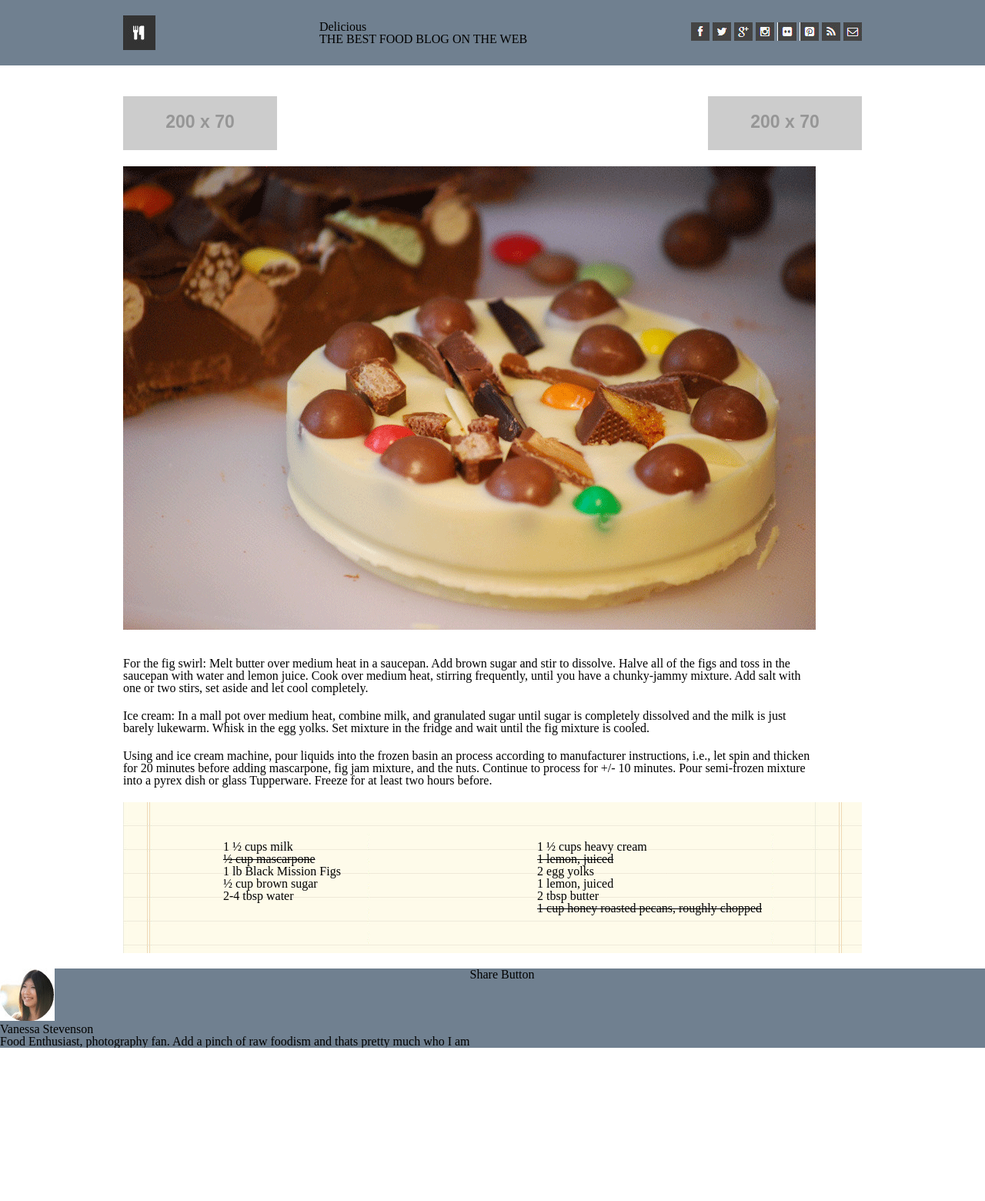
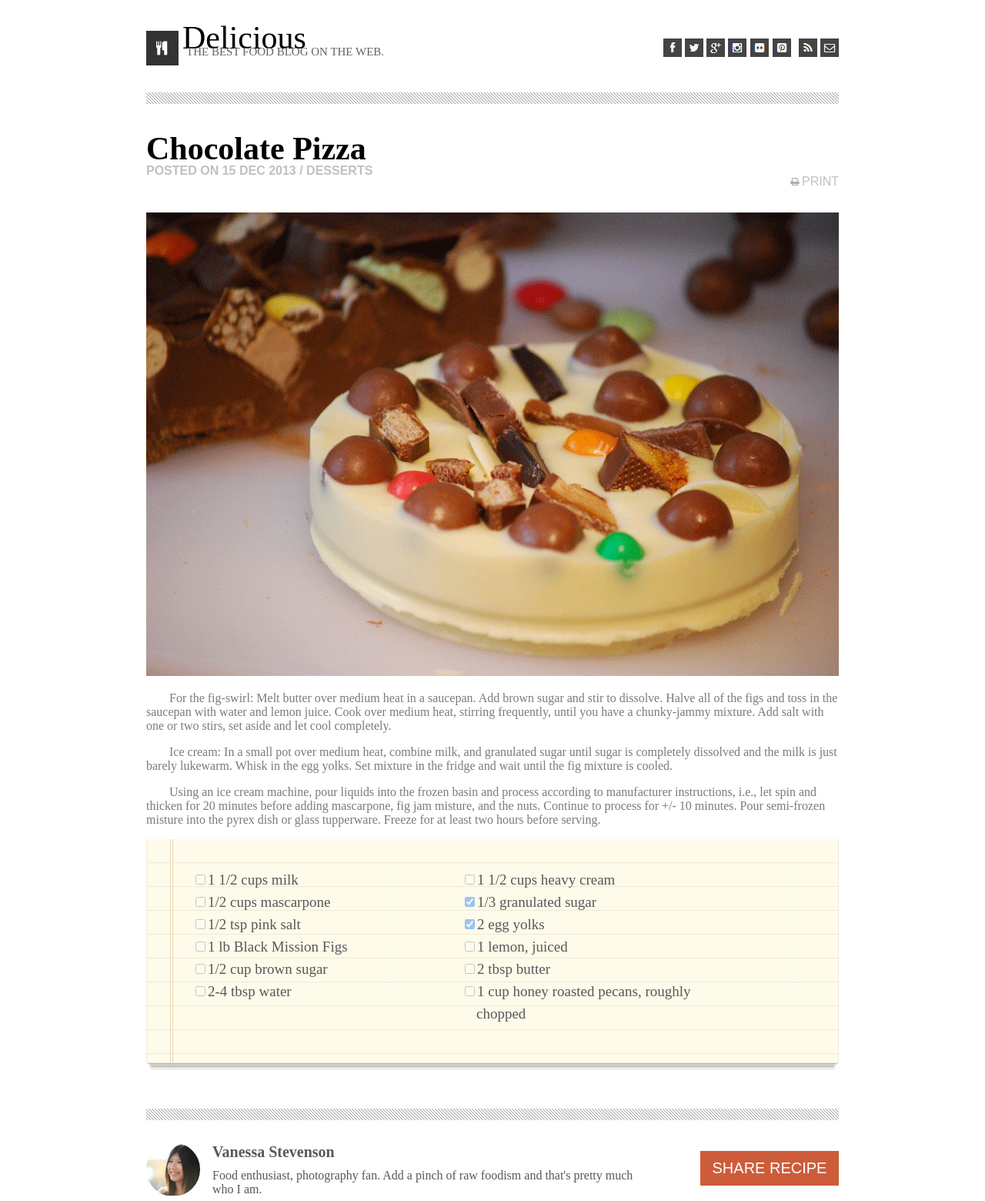
Before and after one commit to PauloMartin90/chocolate_pizza, a plain HTML site: page index.html in a window 1280 px wide. Shown: the top 1560 px of the page at 77% size. Before the commit the page ends 1361 px from the top, so only its background shows below. Drawn offline with Linux system fonts and the light colour scheme; placeholder pictures from the web are drawn by us.

Commit message:
301 updates

```diff
--- a/index.html
+++ b/index.html
@@ -1,141 +1,111 @@
 <!DOCTYPE html>
 <html>
-
   <head>
-  <title>Wireframe</title>
-  <link rel="stylesheet" href="reset.css">
+    <title>Chocolate Pizza</title>
     <link rel="stylesheet" href="style.css">
   </head>
-
   <body>
-
-  <!-- Navigation Bar -->
     <header>
-    <div class="wrapper">
       <nav>
-        <!-- Delicious -->
-        <img class='logo'src='images/logo.png'>
-        <!-- Float <h2> later -->
-        <div class='deliciousLogo'>
-          <h2>Delicious</h2>
-              <p>THE BEST FOOD BLOG ON THE WEB</p>
+        <div class="banner-left">
+          <div class="logo">
+            <img src="assets/logo.png" />
           </div>
-    <!-- Little Logo Images -->
-        <div>
-          <img class='logo'src='images/fb-icon.png'>
-          <img class='logo'src='images/twit-icon.png'>
-          <img class='logo'src='images/gp-icon.png'>
-          <img class='logo'src='images/insta-icon.png'>
-          <img class='logo'src='images/flic-icon.png'>
-          <img class='logo'src='images/pint-icon.png'>
-          <img class='logo'src='images/rss-icon.png'>
-          <img class='logo'src='images/mail-icon.png'>
+          <div class="title">
+            <p class="delicious">Delicious</p>
+            <p class="sub-delicious">THE BEST FOOD BLOG ON THE WEB.</p>
+          </div>
+        </div>
+        <div class="banner-right">
+          <div class="social">
+            <img src="assets/fb-icon.png"/>
+            <img src="assets/twit-icon.png"/>
+            <img src="assets/gp-icon.png"/>
+            <img src="assets/insta-icon.png"/>
+            <img src="assets/flic-icon.png"/>
+            <img src="assets/pint-icon.png"/>
+          </div>
+          <div class="rss-email">
+            <img src="assets/rss-icon.png">
+            <img src="assets/mail-icon.png">
+          </div>
         </div>
       </nav>
+      <div class="linebreak"></div>
+    </header>
+    <main>
+      <div class="headline">
+        <div class="headline-left">
+          <h1>Chocolate Pizza</h1>
+          <h3>POSTED ON 15 DEC 2013 / DESSERTS</h3>
         </div>
-  </header>
-
-
-  <div class="wrapper">
-    <main>
-
-      <!-- Title Banner -->
-      <div class="wrapper">
-        <nav>
-          <img class="logo" src="https://via.placeholder.com/200x70/000000"/>
-          <img class="logo" src="https://via.placeholder.com/200x70/000000"/>
-        </nav>
+        <div class="headline-right">
+          <div class="print-left">
+            <img src="assets/print-icon.png"/>
           </div>
-
-      <!-- Banner -->
-      <section class="hero blade">
-        <img src="images/choco-pizza.png"/>
-      </section>
-
-
-      <!-- Article Section -->
-      <div class="recipe">
-              <p>For the fig swirl: Melt butter over medium heat in a saucepan. Add brown sugar and stir to dissolve. Halve all of the figs and toss in the saucepan with water and lemon juice. Cook over medium heat, stirring frequently, until you have a chunky-jammy mixture. Add salt with one or two stirs, set aside and let cool completely.</p>
-
-              <p>Ice cream: In a mall pot over medium heat, combine milk, and granulated sugar until sugar is completely dissolved and the milk is just barely lukewarm. Whisk in the egg yolks. Set mixture in the fridge and wait until the fig mixture is cooled.</p>
-
-              <p>Using and ice cream machine, pour liquids into the frozen basin an process according to manufacturer instructions, i.e., let spin and thicken for 20 minutes before adding mascarpone, fig jam mixture, and the nuts. Continue to process for +/- 10 minutes. Pour semi-frozen mixture into a pyrex dish or glass Tupperware. Freeze for at least two hours before.</p>
+          <div class="print-right">
+            <p class="sm-txt">PRINT</p>
           </div>
-
-
-
-
-  <div id="list-items">
-    <!-- Create an img background -->
-    <div class="items_1">
+        </div>
+      </div>
+      <div class="hero-image">
+        <img src="assets/choco-pizza.png"/>
+      </div>
+      <article>
+        <p>For the fig-swirl: Melt butter over medium heat in a saucepan. Add brown sugar and stir to dissolve. Halve all of the figs and toss in the saucepan with water and lemon juice. Cook over medium heat, stirring frequently, until you have a chunky-jammy mixture. Add salt with one or two stirs, set aside and let cool completely.</p>
+        <p>Ice cream: In a small pot over medium heat, combine milk, and granulated sugar until sugar is completely dissolved and the milk is just barely lukewarm. Whisk in the egg yolks. Set mixture in the fridge and wait until the fig mixture is cooled.</p>
+        <p>Using an ice cream machine, pour liquids into the frozen basin and process according to manufacturer instructions, i.e., let spin and thicken for 20 minutes before adding mascarpone, fig jam misture, and the nuts. Continue to process for +/- 10 minutes. Pour semi-frozen misture into the pyrex dish or glass tupperware. Freeze for at least two hours before serving.</p>
+      </article>
+      <div class="ingredients">
+        <div class="ingredients-left">
           <ul>
-        <li>1 ½ cups milk</li>
-        <li style="text-decoration: line-through;">½ cup mascarpone</li>
-        <li>1 lb Black Mission Figs</li>
-        <li>½ cup brown sugar</li>
-        <li>2-4 tbsp water</li>
-
+            <li><input type="checkbox">1 1/2 cups milk</li>
+            <li><input type="checkbox">1/2 cups mascarpone</li>
+            <li><input type="checkbox">1/2 tsp pink salt</li>
+            <li><input type="checkbox">1 lb Black Mission Figs</li>
+            <li><input type="checkbox">1/2 cup brown sugar</li>
+            <li><input type="checkbox">2-4 tbsp water</li>
           </ul>
         </div>
-
-    <div class='items_2'>
+        <div class="ingredients-right">
           <ul>
-        <li>1 ½ cups heavy cream</li>
-        <li style="text-decoration: line-through;">1 lemon, juiced</li>
-        <li>2 egg yolks</li>
-        <li>1 lemon, juiced</li>
-        <li>2 tbsp butter</li>
-        <li style="text-decoration: line-through;">1 cup honey roasted pecans, roughly
-          chopped</li>
-
+            <li><input type="checkbox">1 1/2 cups heavy cream</li>
+            <li><input type="checkbox" checked>1/3 granulated sugar</li>
+            <li><input type="checkbox" checked>2 egg yolks</li>
+            <li><input type="checkbox">1 lemon, juiced</li>
+            <li><input type="checkbox">2 tbsp butter</li>
+            <li><input type="checkbox">1 cup honey roasted pecans, roughly</li>
+            <li class="indent">chopped</li>
           </ul>
         </div>
       </div>
-
-      <script src="app.js"></script>
-
-
     </main>
+    <footer>
+      <div class="linebreak"></div>
+      <div class="about-and-share">
+        <div class="about">
+          <div class="headshot">
+            <img src="assets/van-pic.png"/>
           </div>
-  <footer>
-    <section>
-      <img class="logo" src="images/van-pic.png"/>
+          <div class="author">
             <h2>Vanessa Stevenson</h2>
-      <p>Food Enthusiast, photography fan. Add a pinch of raw foodism and thats pretty much who I am</p>
-    </section>
-    <section>
-     <p> Share Button </p>
-    </section>
-
+            <p class="bio">Food enthusiast, photography fan. Add a pinch of raw foodism and that's pretty much who I am.</p>
+          </div>
+        </div>
+        <div class="share">
+          <button>SHARE RECIPE</button>
+        </div>
+      </div>
+      <div class="sm-logo-line">
+        <div class="sm-logo">
+          <img src="assets/small-logo.png"/>
+        </div>
+        <div class="line"></div>
+      </div>
+      <div class="copyright">
+        <p class="footer">Delicious &copy; 2013 &bull; All Rights Reserved.</p>
+        <p class="footer">FancyKat Builders</p>
+      </div>
     </footer>
   </body>
 </html>
-
-
-
-
-<!-- ///////////////// -->
-<!-- /   Old Tools   / -->
-<!-- ///////////////// -->
-
-    <!-- Sub-Banner
-      <section class="sub-banner blade">
-            <img src="https://via.placeholder.com/300x375/000000"/>
-            <img src="https://via.placeholder.com/300x375/000000"/>
-            <img src="https://via.placeholder.com/300x375/000000"/>
-      </section> -->
-
-
-
-      <!-- Button
-            <a class="button" href="" target="_blank">Call to Action</a> -->
-
-
-      <!-- Side By Side Feature
-      <section class="two-feature blade">
-          <img src="https://via.placeholder.com/480x375/000000"/>
-              <div>
-                <h2>Featured Section Heading</h2>
-                <p>Lorem ipsum, dolor sit amet consectetur adipisicing elit. Mollitia rem eaque repellat officiis suscipit sequi error quibusdam animi voluptatum natus! Dignissimos deserunt quos nostrum. Esse recusandae totam soluta fuga voluptates! Lorem ipsum dolor sit amet consectetur adipisicing elit. Sint mollitia sequi repellendus cumque aliquam. A mollitia eum culpa aspernatur, enim architecto at, odit nesciunt harum ut modi eligendi ad eaque. Lorem ipsum dolor sit amet consectetur adipisicing elit. Culpa, fugit? Enim expedita dolorum assumenda tempora quos et autem laudantium incidunt blanditiis atque quo illo debitis vitae ipsam, eligendi, sapiente soluta.</p>
-              </div>
-      </section> -->
--- a/style.css
+++ b/style.css
@@ -1,120 +1,238 @@
 body {
-    margin: 0;
-    background-color: #fff;
-    display: flex;
-    flex-direction: column;
-    justify-content: center;
-  }
-
-  div.wrapper {
-    width: 960px;
-    margin: 20px auto;
-    display: flex;
-    flex-direction: row;
-    flex-wrap: nowrap;
-    justify-content: flex-start;
-    align-items: center;
-    align-content: center;
-  }
-
-  header, footer {
-    display: flex;
-    background-color: slategray;
-  }
-
-  header {
-    display: flex;
-    background-color: slategray;
+  width: 900px;
+  height: 100vh;
+  margin: 0 auto;
 }
 
 nav {
-    width: 100%;
-    display: flex;
-    flex-direction: row;
-    flex-wrap: nowrap;
-    justify-content: space-between;
-    align-items: center;
-    align-content: center;
+  width: 900px;
+  height: 90px;
+  margin: 30px 0 0 0;
+}
+nav > div{
+  display: inline-block;
 }
 
-  nav a {
-    width: 100%;
-    text-align: center;
+.banner-left {
+  float: left;
+  position: absolute;
+}
+.logo {
+  float: left;
+  margin: 10px 10px 10px 0;
+}
+.title {
+  float: right;
+}
+p.delicious {
+  margin: 0;
+  padding: 0;
+  font-family: 'Times New Roman', Times, serif;
+  font-size: 42px;
+  position: relative;
+  right: 5px;
+  bottom: 5px;
+}
+p.sub-delicious{
+  margin: 0;
+  font-family: 'Times New Roman', Times, sans-serif;
+  font-size: 15px;
+  position: relative;
+  bottom: 19px;
+  color: rgb(98, 98, 98);
 }
 
-  main {
-    background-color: #fff;
-    display: flex;
-    flex-direction: column;
+.banner-right {
+  float: right;
 }
 
-  section.blade {
-    margin: 1rem auto;
-    width: 100%;
-    display: flex;
-    flex-direction: row;
-    flex-wrap: nowrap;
-    justify-content: space-between;
-    align-items: flex-start;
-    align-content: center;
+div.social {
+  margin-top: 20px;
+  float: left;
 }
 
-  section.blade.hero {
-    width: 100%;
-    margin-top: 0;
+div.rss-email {
+  float: right;
+  margin: 20px 0 0 10px;
+}
+img {
+  margin: 0;
+}
+
+div.linebreak {
+  height: 15px;
+  width: 900px;
+  background-image: url(assets/hr-img.png);
+}
+
+div.headline {
+  height: 60px;
+  width: 900px;
+  margin: 50px 0 30px 0;
   position: relative;
 }
+div.headline-left {
+  float: left;
+}
+h1 {
+  margin: 0;
+  font-family: "Oswald";
+  font-size: 42px;
+  position: relative;
+  bottom: 16px;
+}
+h3{
+  margin: 0;
+  font-size: 16px;
+  font-family: "BenchNine", sans-serif;
+  color:rgb(194, 191, 191);
+  position: relative;
+  bottom: 20px;
 
-  .recipe p {
-    text-align: left;
-    background: #ffffff;
-    margin: 20px 0px;
-    padding: 0px 60px 0px 0px;
+}
+div.headline-right {
+  float: right;
+  position: absolute;
+  right: 0;
+  bottom: 0;
+}
+.print-left{
+  display: inline;
+  float: left;
+  position: relative;
+  top: 5px;
+  right: 3px;
+}
+.print-right {
+  display: inline;
+  float: right;
+}
+p.sm-txt{
+  margin: 5px 0 0 0;
+  font-size: 16px;
+  font-family: "BenchNine", sans-serif;
+  color:rgb(194, 191, 191)
 }
 
-
-  /* CURRENT WORKING AREA */
-
-#list-items {
-  background-image: url('images/list-bg.png');
-  padding: 50px 50px;
-
+article > p {
+  text-indent: 30px;
+  color: rgb(123, 123, 123);
+  font-size: 16px;
+  font-family: "Merriweather-light";
 }
 
-
-  .items_1 ul {
-    float: left;
-    padding: 0px 5rem;
-
+div.ingredients {
+  background-image: url("assets/list-bg.png");
+  height: 300px;
+  margin: 0 0 50px 0;
 }
 
-  .items_2 ul {
+div.ingredients-left {
+  float: left;
+  height: 200px;
+  width: 300px;
+  margin: 26px 0 0 20px;
+}
+div.ingredients-right {
   float: right;
-    padding: 0px 5rem;
+  height: 200px;
+  width: 350px;
+  margin: 26px 180px 0 0;
+}
+li {
+  margin: 0 0 7px 0;
+  list-style-type: none;
+  color: rgb(88, 88, 88);
+  font-family: "Pangolin";
+  font-size: 19px;
+}
+li.strike-through {
+  text-decoration: line-through;
 }
 
-  footer p {
-    text-align: center;
-    width: 100%;
-    /* margin: 5rem 0; */
+input[type="checkbox"], input[type="checkbox"]:checked {
+  opacity: 0.4;
+}
+.indent {
+  text-indent: 19px;
 }
 
-  td {
-    border: 5px solid #212121;
-    padding: 10px 10px 10px 10px;
+div.about-and-share {
+  margin-top: 30px;
+  height: 100px;
+  width: 900px;
+  padding-bottom: 70px;
+}
+div.about {
+  float: left;
+}
+h2 {
+  margin: 0 0 10px 15px;
+  color: rgb(88, 88, 88);
+  font-family: "Merriweather-bold";
   font-size: 20px;
-    text-align: center;
-    background-color: blanchedalmond;
+}
+p.bio{
+  margin: 0 0 0 15px;
+  color: rgb(88, 88, 88);
+  width: 570px;;
+  font-family: "Merriweather-light";
+}
+div.headshot{
+  float: left;
+}
+div.author {
+  float:right;
+}
+div.share {
+  float: right;
+}
+button {
+  margin-top: 10px;
+  border: none;
+  height: 45px;
+  width: 180px;
+  color: white;
+  background-color: rgb(205, 92, 58);
+  font-family: "BenchNine", sans-serif;
+  font-size: 20px;
 }
 
-th {
-    border: 5px solid #212121;
-    padding: 10px 10px 10px 10px;
-    font-size: 20px;
-    text-align: center;
-    background-color: blanchedalmond;
+div.sm-logo-line {
+  position: relative;
+  height: 35px;
+  width: 900px;;
 }
 
-#deliciousLog {
-      float: left;
+div.line {
+  position: absolute;
+  bottom: 38px;
+  z-index: 0;
+  height: 1px;
+  width: 900px;
+  background-color: rgb(227, 226, 226);
 }
+
+div.sm-logo {
+  position: absolute;
+  bottom: 0;
+  z-index: 1;
+  height: 33px;
+  margin-left:435px;
+  margin-bottom: 15px;
+  border-right: 10px;
+  border-left: 10px;
+  border-color: white;
+  border-style: solid;
+}
+
+div.copyright {
+  text-align: center;
+  padding: 10px 0 100px 0;
+}
+p.footer {
+  margin: 0;
+  color:rgb(194, 191, 191);
+  font-family: "Merriweather-light";
+  font-size: 10px;
+}
```
Also changed, not shown: assets/choco-pizza.png (renamed from images/choco-pizza.png), assets/fb-icon.png (renamed from images/fb-icon.png), assets/flic-icon.png (renamed from images/flic-icon.png), assets/gp-icon.png (renamed from images/gp-icon.png), assets/hr-img.png (renamed from images/hr-img.png), assets/insta-icon.png (renamed from images/insta-icon.png), assets/list-bg.png (renamed from images/list-bg.png), assets/logo.png (renamed from images/logo.png), assets/mail-icon.png (renamed from images/mail-icon.png), assets/pint-icon (1).png (renamed from images/pint-icon (1).png), assets/pint-icon.png (renamed from images/pint-icon.png), assets/print-icon.png (renamed from images/print-icon.png), assets/rss-icon.png (renamed from images/rss-icon.png), assets/small-logo.png (renamed from images/small-logo.png), 2 more files. Lines whose indentation alone changed are shown as unchanged.
